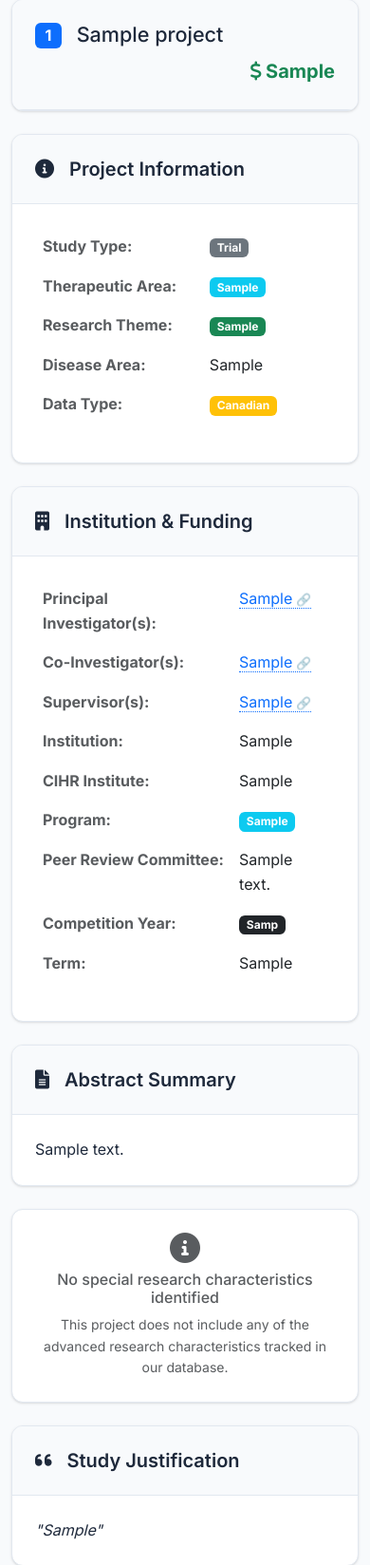
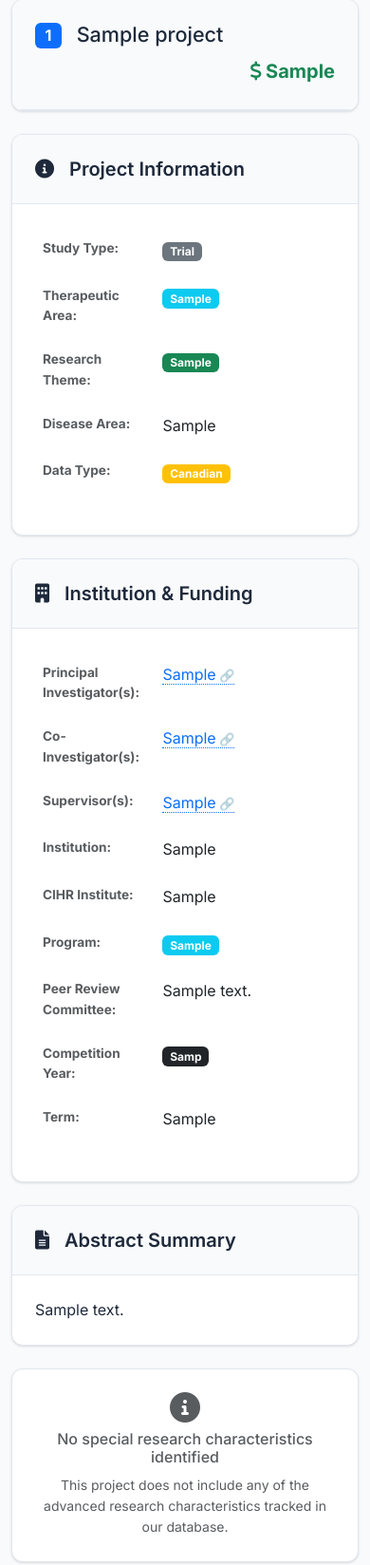
Before and after one commit to choxos/CIHRPT, a Django app: page /projects/1/ in a window 390 px wide. Shown: the part 448-2096 px from the top of the page at 95% size. Run offline with Django 5.2, Linux system fonts and the light colour scheme; tables that the repository leaves empty hold one stand-in row (Sample ...).

Commit message:
Fix layout overflow and hide empty investigator fields
Layout Improvements:
- Fixed table column overflow issues in project detail page
- Added proper column width constraints (40%/60% split)
- Implemented word-wrap and break-word for long text
- Added responsive CSS for mobile devices
- Enhanced table styling with better vertical alignment

Conditional Display:
- Added has_content template filter for better empty field detection
- Hide Co-Investigator section when no data exists (not even N/A)
- Hide Supervisor section when no data exists
- Hide Program and Peer Review Committee when empty
- Improved field validation to handle N/A, null, empty strings

Technical Details:
- Created robust has_content filter that checks for meaningful content
- Handles various empty states: '', 'N/A', 'None', 'null', etc.
- Applied consistent styling across both information tables
- Maintained proper responsive behavior on all screen sizes

User Experience:
- Cleaner interface with only relevant information displayed
- No overflow issues with long text or field names
- Better visual hierarchy and readability

```diff
--- a/templates/tracker/project_detail.html
+++ b/templates/tracker/project_detail.html
@@ -23,6 +23,37 @@
     content: " 🔗";
     font-size: 0.8em;
     opacity: 0.6;
+}
+
+/* Improved table layout */
+.table td {
+    padding: 0.75rem 0.5rem;
+    vertical-align: top;
+    word-break: break-word;
+    overflow-wrap: break-word;
+}
+
+.table tr td:first-child {
+    width: 40% !important;
+    max-width: 0;
+    font-size: 0.9em;
+}
+
+.table tr td:last-child {
+    width: 60% !important;
+    max-width: 0;
+}
+
+/* Responsive adjustments */
+@media (max-width: 768px) {
+    .table tr td:first-child {
+        width: 35% !important;
+        font-size: 0.85em;
+    }
+
+    .table tr td:last-child {
+        width: 65% !important;
+    }
 }
 </style>
 {% endblock %}
@@ -67,9 +98,13 @@
             </div>
             <div class="xera-card-body">
                 <table class="table table-borderless">
+                    <colgroup>
+                        <col style="width: 40%;">
+                        <col style="width: 60%;">
+                    </colgroup>
                     <tr>
-                        <td class="text-muted"><strong>Study Type:</strong></td>
-                        <td>
+                        <td class="text-muted align-top" style="word-wrap: break-word;"><strong>Study Type:</strong></td>
+                        <td class="align-top" style="word-wrap: break-word;">
                             <span class="badge bg-secondary">{{ project.broad_study_type|title }}</span>
                             {% if project.narrow_study_type %}
                             <span class="badge bg-outline-secondary ms-1">{{ project.narrow_study_type|title }}</span>
@@ -78,26 +113,26 @@
                     </tr>
                     {% if project.therapeutic_area %}
                     <tr>
-                        <td class="text-muted"><strong>Therapeutic Area:</strong></td>
-                        <td><span class="badge bg-info">{{ project.therapeutic_area|title }}</span></td>
+                        <td class="text-muted align-top" style="word-wrap: break-word;"><strong>Therapeutic Area:</strong></td>
+                        <td class="align-top" style="word-wrap: break-word;"><span class="badge bg-info">{{ project.therapeutic_area|title }}</span></td>
                     </tr>
                     {% endif %}
                     {% if project.primary_theme %}
                     <tr>
-                        <td class="text-muted"><strong>Research Theme:</strong></td>
-                        <td><span class="badge bg-success">{{ project.primary_theme }}</span></td>
+                        <td class="text-muted align-top" style="word-wrap: break-word;"><strong>Research Theme:</strong></td>
+                        <td class="align-top" style="word-wrap: break-word;"><span class="badge bg-success">{{ project.primary_theme }}</span></td>
                     </tr>
                     {% endif %}
                     {% if project.disease_area %}
                     <tr>
-                        <td class="text-muted"><strong>Disease Area:</strong></td>
-                        <td>{{ project.disease_area }}</td>
+                        <td class="text-muted align-top" style="word-wrap: break-word;"><strong>Disease Area:</strong></td>
+                        <td class="align-top" style="word-wrap: break-word;">{{ project.disease_area }}</td>
                     </tr>
                     {% endif %}
                     {% if project.data_type != 'unclear' %}
                     <tr>
-                        <td class="text-muted"><strong>Data Type:</strong></td>
-                        <td><span class="badge bg-warning">{{ project.data_type|title }}</span></td>
+                        <td class="text-muted align-top" style="word-wrap: break-word;"><strong>Data Type:</strong></td>
+                        <td class="align-top" style="word-wrap: break-word;"><span class="badge bg-warning">{{ project.data_type|title }}</span></td>
                     </tr>
                     {% endif %}
                 </table>
@@ -114,58 +149,62 @@
             </div>
             <div class="xera-card-body">
                 <table class="table table-borderless">
+                    <colgroup>
+                        <col style="width: 40%;">
+                        <col style="width: 60%;">
+                    </colgroup>
                     {% if project.principal_investigators %}
                     <tr>
-                        <td class="text-muted"><strong>Principal Investigator(s):</strong></td>
-                        <td>{{ project.principal_investigators|pubmed_links }}</td>
+                        <td class="text-muted align-top" style="word-wrap: break-word;"><strong>Principal Investigator(s):</strong></td>
+                        <td class="align-top" style="word-wrap: break-word;">{{ project.principal_investigators|pubmed_links }}</td>
                     </tr>
                     {% endif %}
-                    {% if project.co_investigators %}
+                    {% if project.co_investigators|has_content %}
                     <tr>
-                        <td class="text-muted"><strong>Co-Investigator(s):</strong></td>
-                        <td>{{ project.co_investigators|pubmed_links }}</td>
+                        <td class="text-muted align-top" style="word-wrap: break-word;"><strong>Co-Investigator(s):</strong></td>
+                        <td class="align-top" style="word-wrap: break-word;">{{ project.co_investigators|pubmed_links }}</td>
                     </tr>
                     {% endif %}
-                    {% if project.supervisors %}
+                    {% if project.supervisors|has_content %}
                     <tr>
-                        <td class="text-muted"><strong>Supervisor(s):</strong></td>
-                        <td>{{ project.supervisors|pubmed_links }}</td>
+                        <td class="text-muted align-top" style="word-wrap: break-word;"><strong>Supervisor(s):</strong></td>
+                        <td class="align-top" style="word-wrap: break-word;">{{ project.supervisors|pubmed_links }}</td>
                     </tr>
                     {% endif %}
                     {% if project.research_institution %}
                     <tr>
-                        <td class="text-muted"><strong>Institution:</strong></td>
-                        <td>{{ project.research_institution }}</td>
+                        <td class="text-muted align-top" style="word-wrap: break-word;"><strong>Institution:</strong></td>
+                        <td class="align-top" style="word-wrap: break-word;">{{ project.research_institution }}</td>
                     </tr>
                     {% endif %}
                     {% if project.primary_institute %}
                     <tr>
-                        <td class="text-muted"><strong>CIHR Institute:</strong></td>
-                        <td>{{ project.primary_institute }}</td>
+                        <td class="text-muted align-top" style="word-wrap: break-word;"><strong>CIHR Institute:</strong></td>
+                        <td class="align-top" style="word-wrap: break-word;">{{ project.primary_institute }}</td>
                     </tr>
                     {% endif %}
-                    {% if project.program %}
+                    {% if project.program|has_content %}
                     <tr>
-                        <td class="text-muted"><strong>Program:</strong></td>
-                        <td><span class="badge bg-info">{{ project.program }}</span></td>
+                        <td class="text-muted align-top" style="word-wrap: break-word;"><strong>Program:</strong></td>
+                        <td class="align-top" style="word-wrap: break-word;"><span class="badge bg-info">{{ project.program }}</span></td>
                     </tr>
                     {% endif %}
-                    {% if project.peer_review_committee %}
+                    {% if project.peer_review_committee|has_content %}
                     <tr>
-                        <td class="text-muted"><strong>Peer Review Committee:</strong></td>
-                        <td>{{ project.peer_review_committee }}</td>
+                        <td class="text-muted align-top" style="word-wrap: break-word;"><strong>Peer Review Committee:</strong></td>
+                        <td class="align-top" style="word-wrap: break-word;">{{ project.peer_review_committee }}</td>
                     </tr>
                     {% endif %}
                     {% if project.competition_year %}
                     <tr>
-                        <td class="text-muted"><strong>Competition Year:</strong></td>
-                        <td><span class="badge bg-dark">{{ project.competition_year }}</span></td>
+                        <td class="text-muted align-top" style="word-wrap: break-word;"><strong>Competition Year:</strong></td>
+                        <td class="align-top" style="word-wrap: break-word;"><span class="badge bg-dark">{{ project.competition_year }}</span></td>
                     </tr>
                     {% endif %}
                     {% if project.term_years_months %}
                     <tr>
-                        <td class="text-muted"><strong>Term:</strong></td>
-                        <td>{{ project.term_years_months }}</td>
+                        <td class="text-muted align-top" style="word-wrap: break-word;"><strong>Term:</strong></td>
+                        <td class="align-top" style="word-wrap: break-word;">{{ project.term_years_months }}</td>
                     </tr>
                     {% endif %}
                 </table>
--- a/tracker/templatetags/tracker_filters.py
+++ b/tracker/templatetags/tracker_filters.py
@@ -48,3 +48,17 @@ def single_pubmed_link(value):
     encoded_name = quote(f'"{name}"[Author]')
     pubmed_url = f"https://pubmed.ncbi.nlm.nih.gov/?term={encoded_name}"
     return mark_safe(f'<a href="{pubmed_url}" target="_blank" class="pubmed-link" title="Search {name} on PubMed">{name}</a>')
+
+@register.filter
+def has_content(value):
+    """Check if a field has meaningful content (not empty, None, whitespace, or N/A)"""
+    if not value:
+        return False
+
+    # Convert to string and strip whitespace
+    str_value = str(value).strip()
+
+    # Check for empty string, "N/A", "n/a", "None", etc.
+    empty_values = {'', 'n/a', 'none', 'null', 'not specified', 'not available', '-'}
+
+    return str_value.lower() not in empty_values
```
